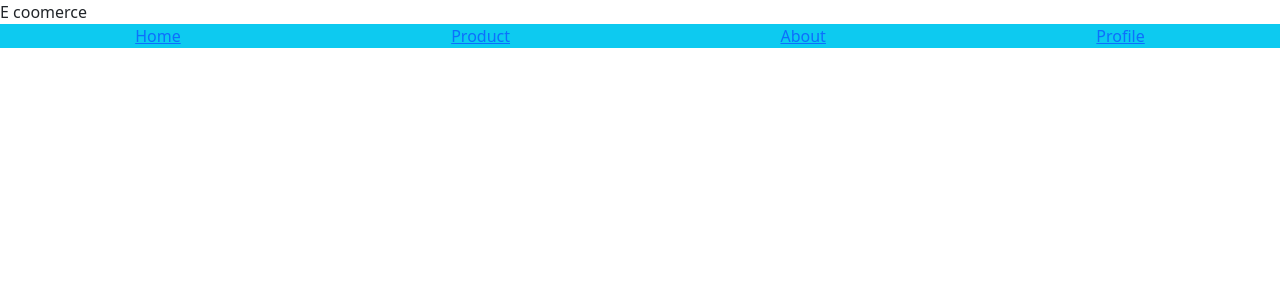
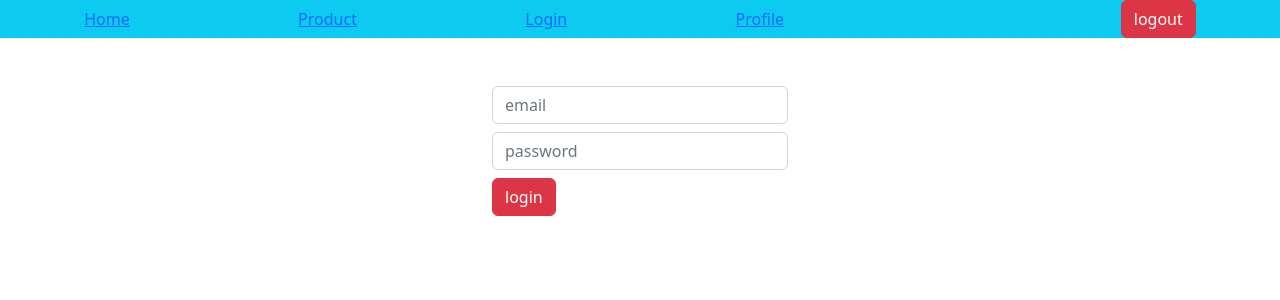
Before and after one commit to eanp/fe1, a React (Create React App) app: page /login in a window 1280 px wide. Shown: the top 300 px of the page. Built offline with nearby package versions, Linux system fonts and the light colour scheme; sample sign-in values are in the browser's storage.

Commit message:
add redux

```diff
--- a/package.json
+++ b/package.json
@@ -12,8 +12,12 @@
     "react-bootstrap": "^2.6.0",
     "react-datepicker": "^4.8.0",
     "react-dom": "^18.2.0",
+    "react-redux": "^8.0.5",
     "react-router-dom": "^6.4.3",
     "react-scripts": "5.0.1",
+    "redux": "^4.2.0",
+    "redux-logger": "^3.0.6",
+    "redux-thunk": "^2.4.2",
     "sass": "^1.56.1",
     "web-vitals": "^2.1.4"
   },
--- a/src/App.js
+++ b/src/App.js
@@ -1,32 +1,23 @@
-import {useState} from 'react'
-import About from './pages/About'
+import Login from './pages/Login'
 import Home from './pages/Home'
 import Product from './pages/Product'
 import Profile from './pages/Profile'
-import {BrowserRouter,Route,Link,Routes,Navigate} from 'react-router-dom'
+import {BrowserRouter,Route,Routes,Navigate} from 'react-router-dom'
+import AuthChecker from './components/AuthChecker'
 
 function App() {
-  const [title,setTitle] = useState("E coomerce")
   return (
     <div className="App">
-      <header className="App-header">
-        {title}
-      </header>
       <BrowserRouter>
-        <nav className='bg-info'>
-            <Link to="/">Home</Link>
-
-            <Link to="/product">Product</Link>
-
-            <Link to="/about">About</Link>
-
-            <Link to="/profile">Profile</Link>
-        </nav>
         <Routes>
           <Route path='/' element={<Navigate to='/home' />} replace="true" />
           <Route path='/home' element={<Home />} />
-          <Route path='/product' element={<Product />} />
-          <Route path='/about' element={<About />} />
+          <Route path='/product' element={
+            <AuthChecker>
+                  <Product />
+            </AuthChecker>
+          } />
+          <Route path='/login' element={<Login />} />
           <Route path='/profile' element={<Profile />} />
         </Routes>
       </BrowserRouter>
--- /dev/null
+++ b/src/components/AuthChecker/index.js
@@ -0,0 +1,16 @@
+import React from 'react'
+import { Navigate } from 'react-router-dom'
+
+const AuthChecker = ({children}) => {
+    const isAuth = localStorage.getItem("token")
+    console.log("my token is",isAuth)
+
+    if(!isAuth){
+        return(
+            <Navigate to='/login' replace="true" />
+            )
+    }
+    return children
+}
+
+export default AuthChecker
--- /dev/null
+++ b/src/components/Navbar/index.js
@@ -0,0 +1,39 @@
+import React, { useEffect } from 'react'
+import {Link} from 'react-router-dom'
+import {useSelector} from 'react-redux'
+
+const Navbar = () => {
+  const logout = () => {
+    localStorage.clear()
+    window.location.reload(false)
+  }
+  const token = localStorage.getItem("token")
+
+  const user = useSelector((state)=>state.user.user)
+
+  useEffect(()=>{
+    console.log(user)
+  },[user])
+
+  return (
+    <nav className='bg-info'>
+        <Link to="/">Home</Link>
+
+        <Link to="/product">Product</Link>
+
+        <Link to="/login">Login</Link>
+
+        <Link to="/profile">Profile</Link>
+
+        <div className="name">
+            <h6>{user.email}</h6>
+            <h6>{user.fullname}</h6>
+        </div>
+        {token &&
+        <button className='btn btn-danger btn-small' onClick={()=>logout()}>logout</button>
+        }
+    </nav>
+  )
+}
+
+export default Navbar
--- a/src/index.js
+++ b/src/index.js
@@ -4,12 +4,12 @@ import './index.css';
 import App from './App';
 import 'bootstrap/dist/css/bootstrap.css';
 import './custom.scss';
+import { Provider } from 'react-redux';
+import store from './redux/store';
 
 const root = ReactDOM.createRoot(document.getElementById('root'));
 root.render(
-    <App />
+    <Provider store={store}>
+        <App />
+    </Provider>
 );
-
-// If you want to start measuring performance in your app, pass a function
-// to log results (for example: reportWebVitals(console.log))
-// or send to an analytics endpoint. Learn more: https://bit.ly/CRA-vitals
--- a/src/pages/About.js
+++ /dev/null
@@ -1,7 +0,0 @@
-import React from 'react'
-
-export default function About() {
-  return (
-    <div>About</div>
-  )
-}
--- /dev/null
+++ b/src/pages/Login.js
@@ -0,0 +1,35 @@
+import React, { useState } from 'react'
+import { loginUser } from '../redux/actions/login'
+import { useNavigate } from 'react-router-dom'
+import { useDispatch } from 'react-redux'
+import Navbar from '../components/Navbar'
+
+export default function Login() {
+  const [email,setEmail] = useState("")
+  const [password,setPassword] = useState("")
+
+  const navigate = useNavigate()
+  const dispatch = useDispatch()
+
+  const postData = (e) =>{
+    e.preventDefault()
+    console.log(email)
+    console.log(password)
+    let data = {
+      email,password
+    }
+    dispatch(loginUser(data,navigate))
+  }
+  return (
+    <div>
+            <Navbar />
+
+        <form onSubmit={postData} className='container mt-5 col-3'>
+              <input type="email" className="form-control mb-2" value={email} name="email" onChange={(e)=>setEmail(e.target.value)} placeholder="email"/>
+              <input type="password" className="form-control mb-2" value={password} name="password" onChange={(e)=>setPassword(e.target.value)} placeholder="password"/>
+              <button type='submit' className='btn btn-danger'>login</button>
+        </form>
+
+    </div>
+  )
+}
--- a/src/pages/Product/index.js
+++ b/src/pages/Product/index.js
@@ -2,6 +2,7 @@ import React,{useState,useEffect} from 'react'
 import axios from 'axios'
 import styles from'./Product.module.css'
 import Alert from "../../components/Alert";
+import Navbar from '../../components/Navbar'
 
 export default function Product() {
   const [data,setData] = useState([])
@@ -78,7 +79,11 @@ export default function Product() {
 
   let users = `http://localhost:3000/products?sortby=${sortBy}&sort=${sort}&search=${inputData.search}`
   const getData = ()=> {
-    axios.get(users)
+    let token = localStorage.getItem("token")
+    console.log("my token",token)
+    axios.get(users,{headers:{
+      "Authorization" : `Bearer ${token}`
+    }})
     .then((res)=>{
         console.log("get data success")
         console.log(res.data.data)
@@ -91,9 +96,14 @@ export default function Product() {
       .catch((err)=>{
         console.log("get data fail")
         console.log(err)
-         setData([])
-        setMessageShow(true)
-      setMessage({title:"fail",text:"get data fail",type:"danger"})
+        setData([])
+
+        err.response.data.message == 'server need token' &&  setMessageShow(true)
+        err.response.data.message == 'server need token' &&   setMessage({title:"belum login",text:"user must login",type:"danger"})
+
+        err.response.data.message !== 'server need token' &&  setMessageShow(true)
+        err.response.data.message !== 'server need token' &&   setMessage({title:"fail",text:"get data fail",type:"danger"})
+
       messageTime()
     })
   }
@@ -165,9 +175,7 @@ export default function Product() {
 
   return (
     <div>
-
-
-
+      <Navbar />
       {/* post data */}
       <form onSubmit={postForm} className="container mt-3 p-2 border border-3 ">
         <div className="d-flex flex-row">
--- /dev/null
+++ b/src/redux/actions/login.js
@@ -0,0 +1,16 @@
+import axios from "axios";
+
+export const  loginUser = (data,navigate) => async (dispact) =>{
+    try{
+        dispact({type:"USER_LOGIN_PENDING"})
+        const result = await axios.post("http://localhost:3000/users/login",data)
+        const user = result.data.data
+        localStorage.setItem("token",user.token)
+        dispact({type:"USER_LOGIN_SUCCESS",payload: user})
+        navigate('/product')
+        console.log("user login success")
+    } catch(err){
+        console.log("user login err")
+        console.log(err)
+    }
+}
--- /dev/null
+++ b/src/redux/reducers/index.js
@@ -0,0 +1,8 @@
+import { combineReducers } from "redux";
+import userReducers from './user'
+
+const rootReducers =  combineReducers({
+    user: userReducers
+})
+
+export default rootReducers
--- /dev/null
+++ b/src/redux/reducers/user.js
@@ -0,0 +1,36 @@
+// "data": {
+//     "id": "9a5ea0af-65d1-44cd-b843-800f0624a026",
+//     "email": "eanpraha@gmail.com",
+//     "fullname": "ean js",
+//     "role": "toko",
+//     "token": "eyJhbGciOiJIUzI1NiIsInR5cCI6IkpXVCJ9.eyJlbWFpbCI6ImVhbnByYWhhQGdtYWlsLmNvbSIsInJvbGUiOiJ0b2tvIiwiaWF0IjoxNjY4NTY1NDkxLCJleHAiOjE2Njg1NjkwOTF9.kxF8Ru0WmQrAKESMoIF_f9eJt8XwXomekqpU7U1KOAk"
+//   },
+const initialState = {
+    user : {
+        id:"",
+        email:"",
+        fullname:"",
+        role:"",
+        token:""
+    },
+    isLoading: false
+}
+
+const userReducer = (state=initialState, action) =>{
+    if(action.type === 'USER_LOGIN_PENDING'){
+        return{
+            ...state,
+            isLoading : true
+        }
+    } else if(action.type === 'USER_LOGIN_SUCCESS'){
+        return{
+            ...state,
+            user:action.payload,
+            isLoading : false
+        }
+    } else {
+        return state
+    }
+}
+
+export default userReducer
--- /dev/null
+++ b/src/redux/store.js
@@ -0,0 +1,8 @@
+import { applyMiddleware, createStore } from "redux";
+import rootReducers from "./reducers";
+import logger from "redux-logger";
+import thunk from "redux-thunk";
+
+const store = createStore(rootReducers,applyMiddleware(thunk,logger))
+
+export default store
```
Also changed, not shown: 1 other file (tests, documents, lock files or other folders).
